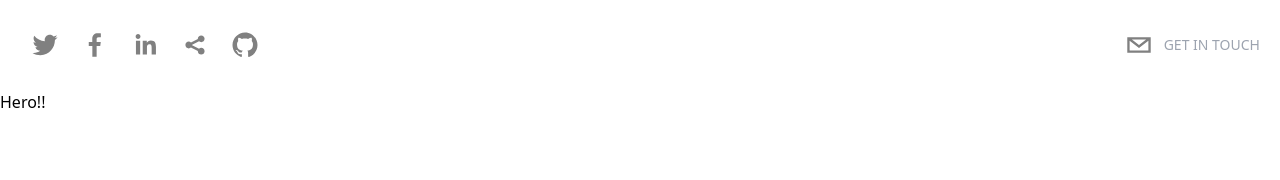
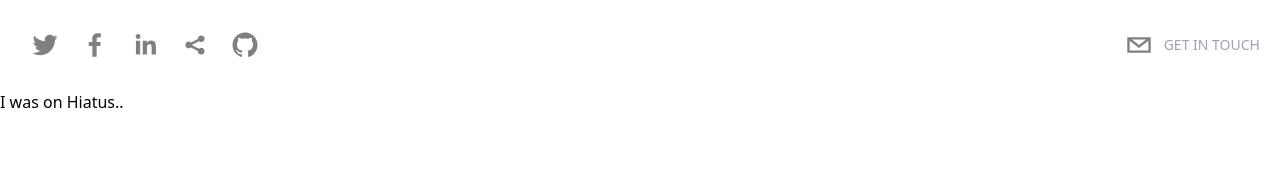
Before and after one commit to mjasprec14/portfolio, a Next.js app: page / in a window 1280 px wide. Shown: the top 180 px of the page. Built offline with nearby package versions, Linux system fonts and the light colour scheme.

Commit message:
Completed hero section initial setup

```diff
--- a/components/Hero.tsx
+++ b/components/Hero.tsx
@@ -1,9 +1,28 @@
-import React from 'react'
+import React from 'react';
+import { Cursor, useTypewriter } from 'react-simple-typewriter';
 
-type Props = {}
+type Props = {};
 
 export default function Hero({}: Props) {
+  const [text, count] = useTypewriter({
+    words: [
+      "Hi, The Name's MJ Asprec",
+      'I was on Hiatus..',
+      "But, I'm back hungrier",
+      'with more motivation',
+      "let's go!",
+      '<ShowMeTheMoney/>',
+    ],
+    loop: true,
+    delaySpeed: 2000,
+  });
+
   return (
-    <div>Hero!!</div>
-  )
+    <div>
+      <h1>
+        <span>{text}</span>
+        <Cursor cursorColor='#F7AB0A' />
+      </h1>
+    </div>
+  );
 }
```
